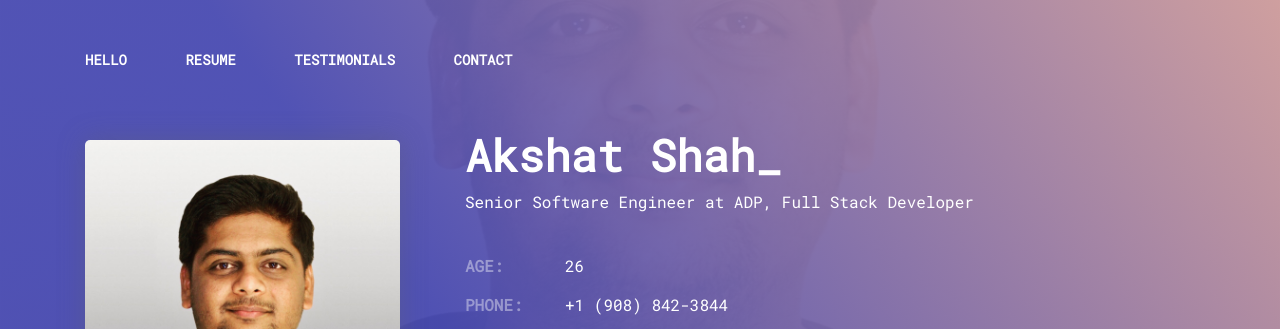
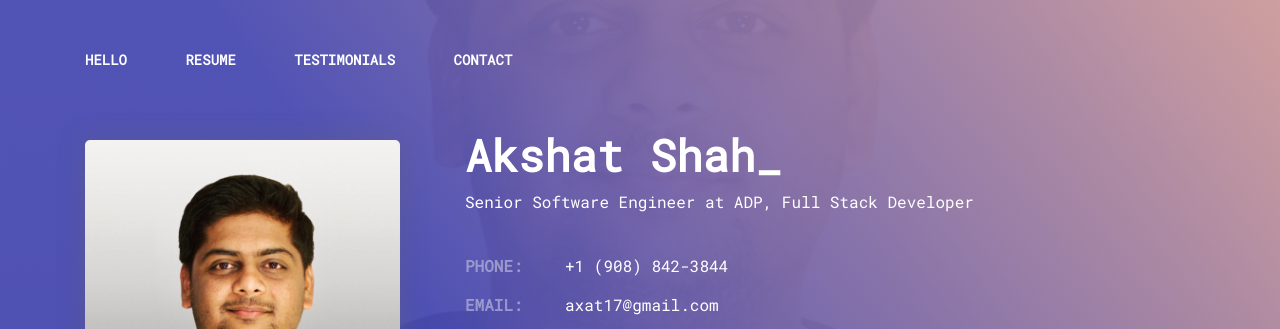
Before and after one commit to axat17/akshatshah-portfolio, a website: page index.html in a window 1280 px wide. Shown: the top 329 px of the page. Drawn offline with Linux system fonts and the light colour scheme.

Commit message:
Promotion_Update

```diff
--- a/index.html
+++ b/index.html
@@ -81,8 +81,6 @@
                 <p class="personal-profile__work">Senior Software Engineer at ADP, Full Stack Developer</p>
                 <div class="personal-profile__contacts">
                     <dl class="contact-list contact-list__opacity-titles">
-                        <dt>Age:</dt>
-                        <dd>26</dd>
                         <dt>Phone:</dt>
                         <dd><a href="tel:19088423844">+1 (908) 842-3844</a></dd>
                         <dt>Email:</dt>
```
